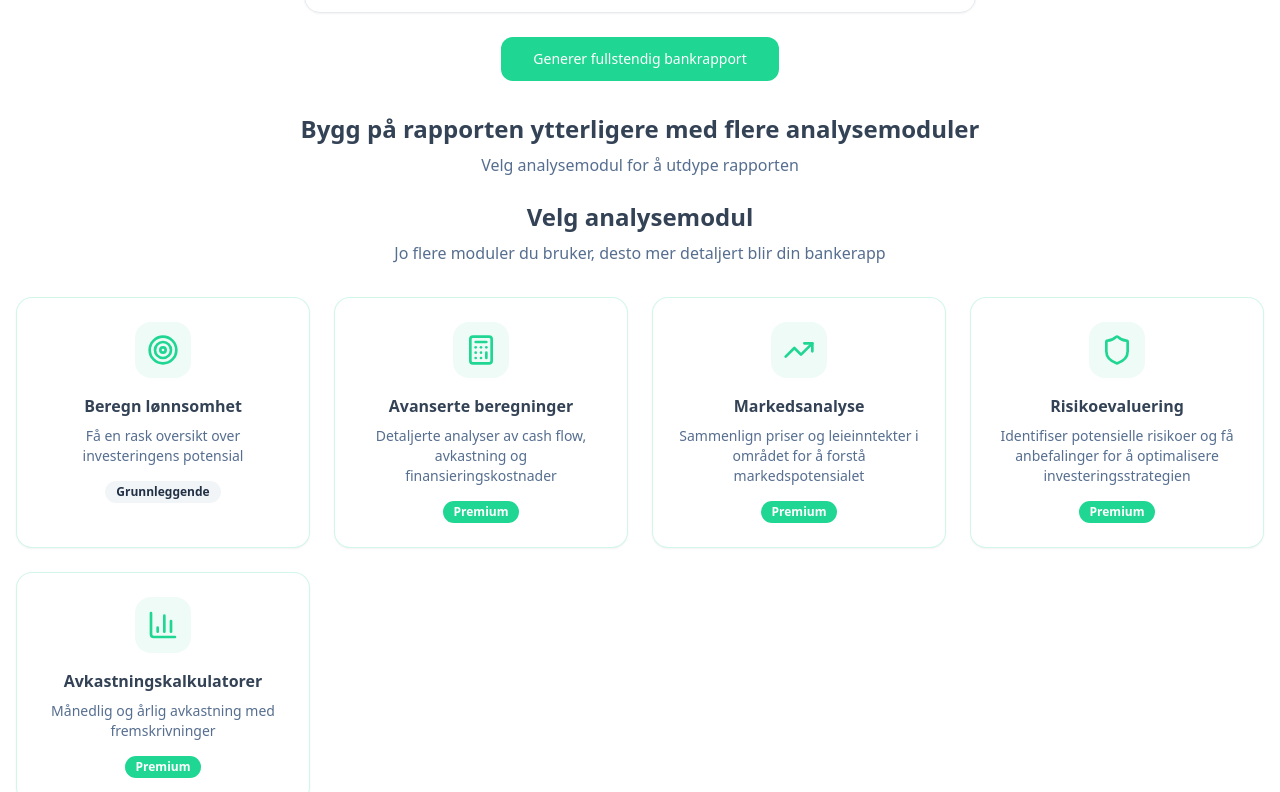
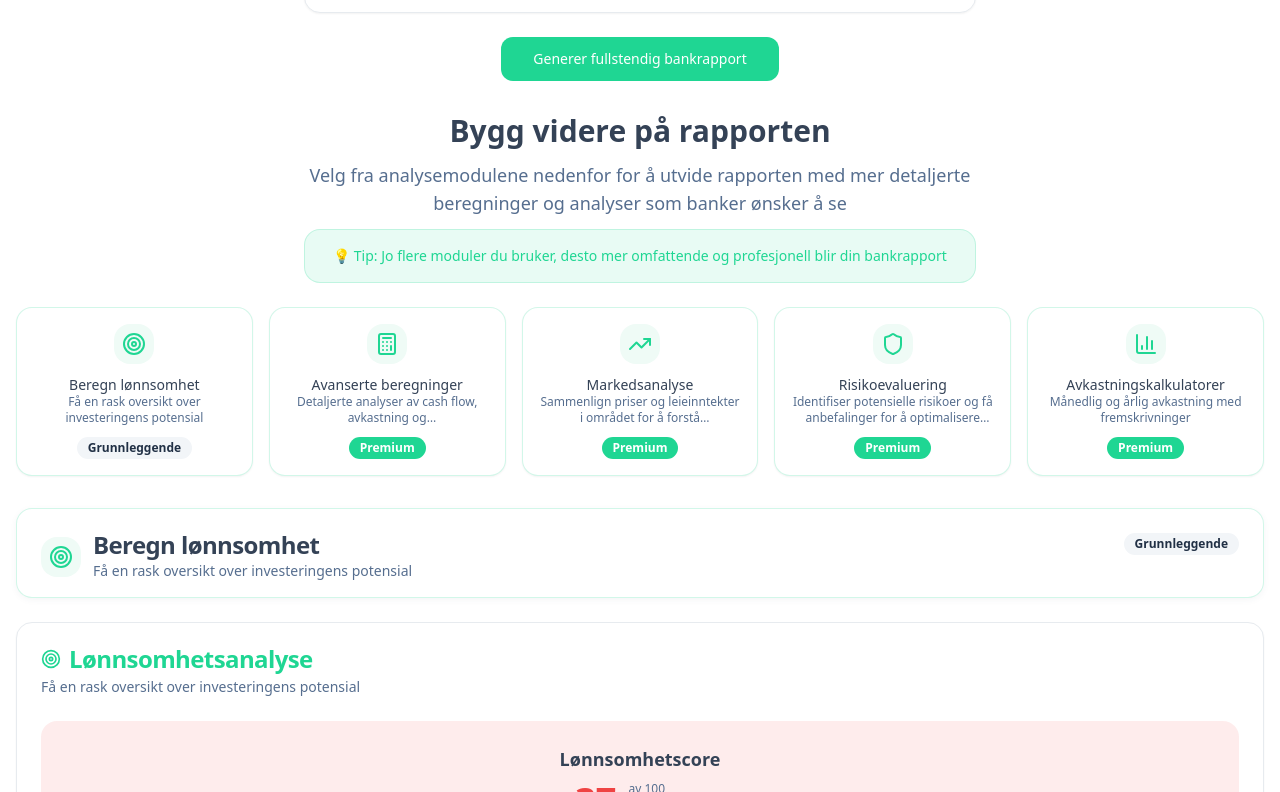
Before and after one commit to Fisker1/leily, a React (Vite) app: page /calculator in a window 1280 px wide. Shown: the part 1008-1800 px from the top of the page. Built offline with nearby package versions, Linux system fonts and the light colour scheme.

Commit message:
Improve clarity of analysis modules
Make analysis module tiles smaller and improve the "Build on report" button to better guide users to select modules for report expansion.

```diff
--- a/src/components/calculator/CalculatorModules.tsx
+++ b/src/components/calculator/CalculatorModules.tsx
@@ -133,14 +133,7 @@ const CalculatorModules = ({
 
   return (
     <div className="space-y-8">
-      <div className="text-center">
-        <h3 className="text-2xl font-bold text-foreground mb-2">Velg analysemodul</h3>
-        <p className="text-muted-foreground">
-          Jo flere moduler du bruker, desto mer detaljert blir din bankerapp
-        </p>
-      </div>
-
-      <div className="grid grid-cols-1 md:grid-cols-2 lg:grid-cols-4 gap-6">
+      <div className="grid grid-cols-2 md:grid-cols-3 lg:grid-cols-5 gap-4">
         {modules.map((module) => (
           <Card
             key={module.id}
@@ -150,13 +143,13 @@ const CalculatorModules = ({
               if (tabsTrigger) tabsTrigger.click();
             }}
           >
-            <div className="p-6 text-center space-y-4">
-              <div className="p-3 bg-primary-soft rounded-lg mx-auto w-fit group-hover:scale-110 transition-transform">
-                <module.icon className="h-8 w-8 text-primary" />
+            <div className="p-4 text-center space-y-3">
+              <div className="p-2 bg-primary-soft rounded-lg mx-auto w-fit group-hover:scale-110 transition-transform">
+                <module.icon className="h-6 w-6 text-primary" />
               </div>
               <div>
-                <h3 className="font-semibold text-foreground mb-2">{module.title}</h3>
-                <p className="text-sm text-muted-foreground mb-3">{module.description}</p>
+                <h3 className="font-medium text-foreground text-sm leading-tight">{module.title}</h3>
+                <p className="text-xs text-muted-foreground mb-2 line-clamp-2">{module.description}</p>
                 <Badge
                   variant={module.badge === "Premium" ? "default" : "secondary"}
                   className="text-xs"
--- a/src/pages/Calculator.tsx
+++ b/src/pages/Calculator.tsx
@@ -165,13 +165,18 @@ const Calculator = () => {
         {/* Module Selection Section */}
         {canShowResults && (
           <div className="space-y-6">
-            <div className="text-center space-y-2">
-              <h2 className="text-2xl font-bold text-foreground">
-                Bygg på rapporten ytterligere med flere analysemoduler
+            <div className="text-center space-y-3">
+              <h2 className="text-3xl font-bold text-foreground">
+                Bygg videre på rapporten
               </h2>
-              <p className="text-muted-foreground">
-                Velg analysemodul for å utdype rapporten
+              <p className="text-lg text-muted-foreground max-w-3xl mx-auto">
+                Velg fra analysemodulene nedenfor for å utvide rapporten med mer detaljerte beregninger og analyser som banker ønsker å se
               </p>
+              <div className="bg-primary/10 border border-primary/20 rounded-lg p-4 max-w-2xl mx-auto">
+                <p className="text-sm text-primary font-medium">
+                  💡 Tip: Jo flere moduler du bruker, desto mer omfattende og profesjonell blir din bankrapport
+                </p>
+              </div>
             </div>
 
             <CalculatorModules
```
